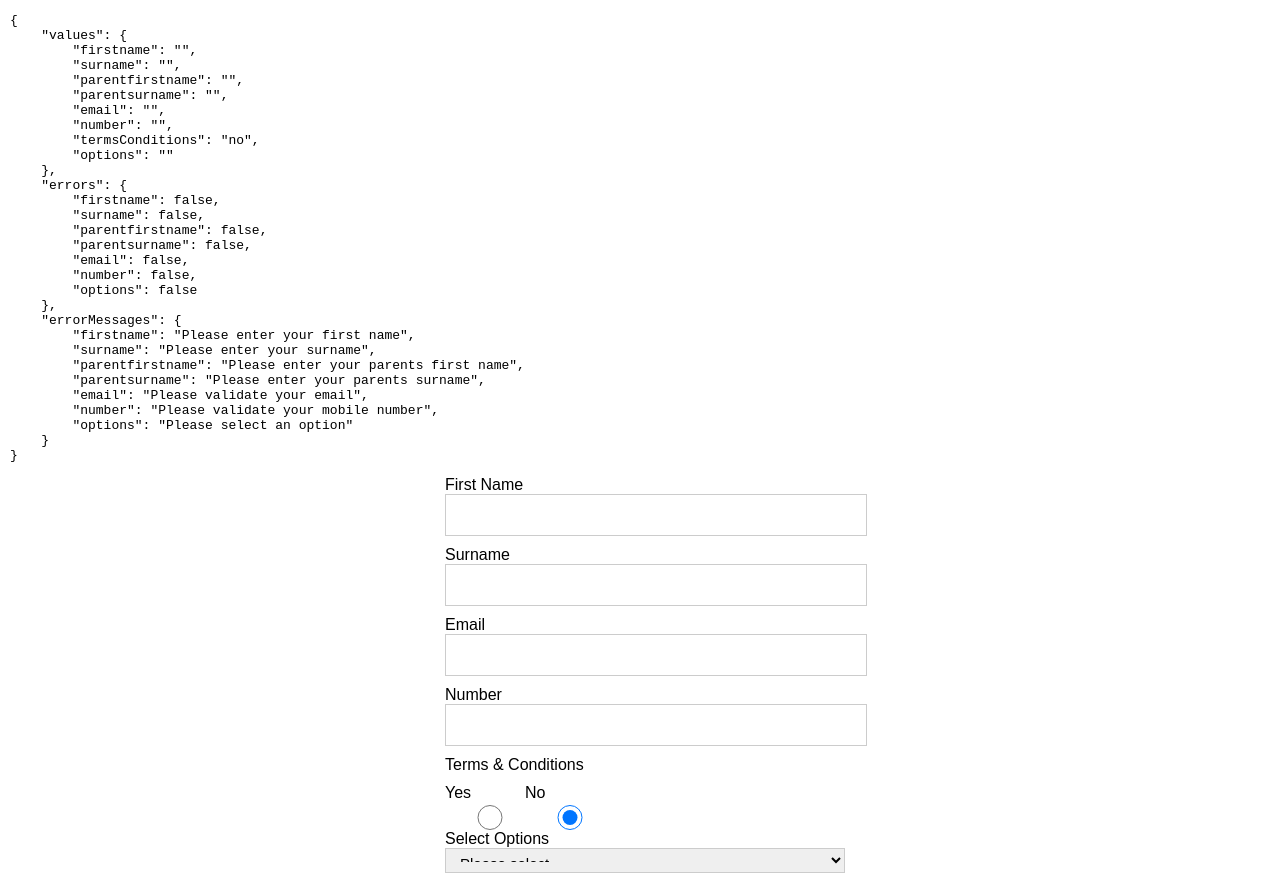
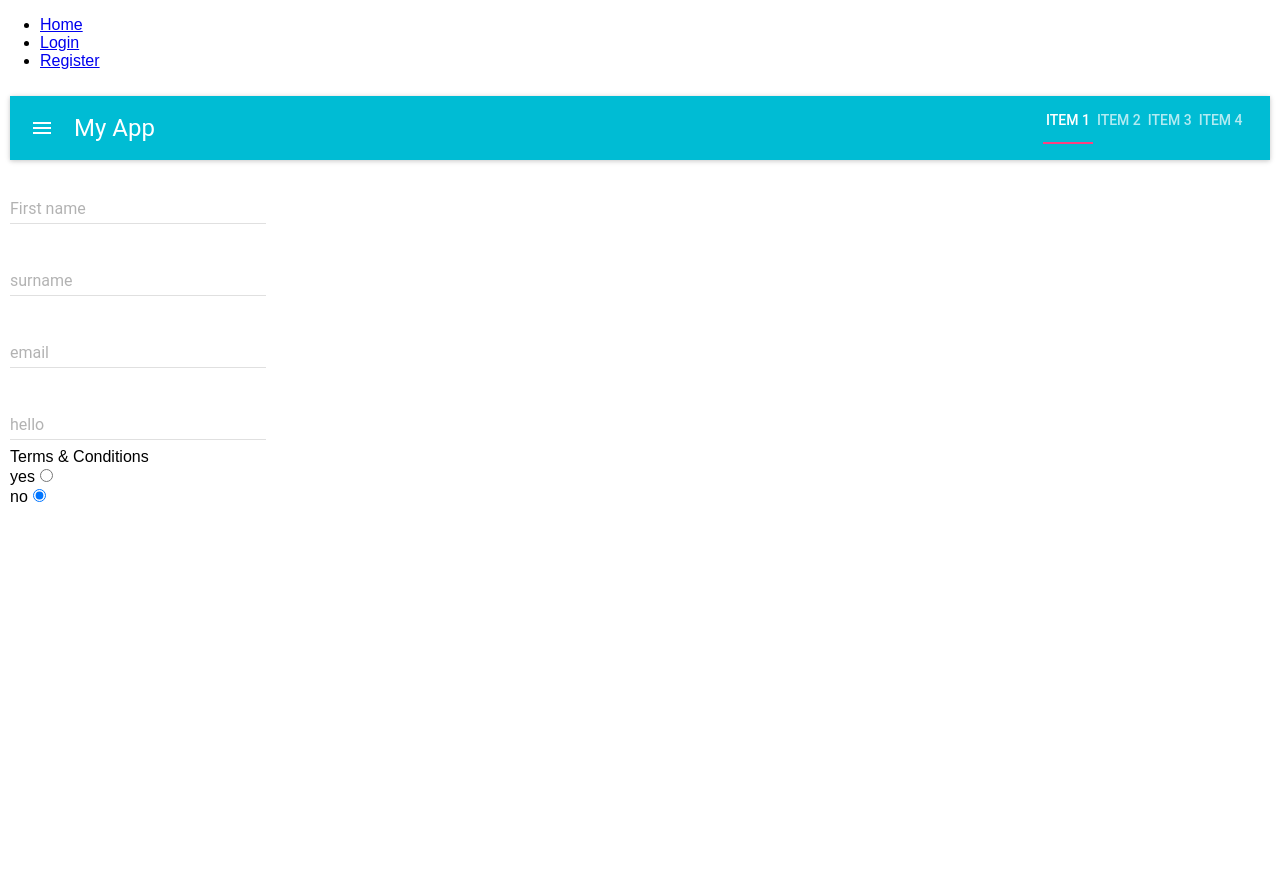
Before and after one commit to presencewebdesign/formvalidation, a React (Create React App) app: page /register in a window 1280 px wide. After the commit the page ends 800 px from the top, so only its background shows below. Built offline with nearby package versions, Linux system fonts and the light colour scheme; the HTML template or start-up script is replaced by a standard one.

Commit message:
latest code

```diff
--- a/package.json
+++ b/package.json
@@ -4,10 +4,11 @@
   "private": true,
   "dependencies": {
     "axios": "^0.16.2",
+    "material-ui": "^0.19.0",
     "prop-types": "^15.5.10",
     "react": "^15.6.1",
     "react-dom": "^15.6.1",
-    "react-router": "^4.2.0",
+    "react-router-dom": "^4.2.2",
     "react-scripts": "1.0.11",
     "react-tap-event-plugin": "^2.0.1",
     "validator": "^8.1.0"
--- a/src/App.css
+++ b/src/App.css
@@ -1,49 +1,4 @@
-.App {
-    text-align: left;
-    padding-left: 10px;
+.content{
+    padding: 10px;
+    margin:0px auto;
 }
-.Form div{
-    display: block;
-    clear: both;
-    width: 400px;
-    margin: 0px auto;
-}
-input, select{
-    padding: 5px 10px 0 10px;
-    padding-bottom: 10px;
-    border: solid 1px #ccc;
-    display: block;
-    height:25px;
-    width: 100%;
-    font-size: 15px;
-}
-div > div.left{
-    float: left;
-    width: 20%;
-    clear: initial;
-}
-label{
-    text-transform: capitalize;
-    display: block;
-    margin-top: 10px;
-}
-.invalid{
-    border: solid red 1px;
-}
-.App-logo {
-    animation: App-logo-spin infinite 20s linear;
-    height: 80px;
-}
-.App-header {
-    background-color: #222;
-    height: 150px;
-    padding: 20px;
-    color: white;
-}
-.App-intro {
-    font-size: large;
-}
-@keyframes App-logo-spin {
-    from { transform: rotate(0deg); }
-    to { transform: rotate(360deg); }
-}
--- a/src/App.js
+++ b/src/App.js
@@ -1,11 +1,26 @@
 import React from 'react';
+import MuiThemeProvider from 'material-ui/styles/MuiThemeProvider';
+import { BrowserRouter as Router, Route, Link } from 'react-router-dom';
 import './App.css';
-import Form from './Form';
+import Home from './Home';
+import Login from './Login';
+import Register from './Register';
 
 export default function App() {
     return (
-        <div className="App">
-            <Form />
-        </div>
+        <MuiThemeProvider>
+            <Router>
+                <div>
+                    <ul>
+                        <li><Link to="/">Home</Link></li>
+                        <li><Link to="/login">Login</Link></li>
+                        <li><Link to="/register">Register</Link></li>
+                    </ul>
+                    <Route exact path="/" component={Home} />
+                    <Route path="/login" component={Login} />
+                    <Route path="/register" component={Register} />
+                </div>
+            </Router>
+        </MuiThemeProvider>
     );
 }
--- /dev/null
+++ b/src/Home.js
@@ -0,0 +1,9 @@
+import React from 'react';
+
+const Home = props => (
+    <div>
+        <h1>Welcome to my app</h1>
+    </div>
+);
+
+export default Home;
--- /dev/null
+++ b/src/Login.js
@@ -0,0 +1,83 @@
+import React, { Component } from 'react';
+import validator from 'validator';
+
+import Input from './form/Input';
+
+export default class Form extends Component {
+    constructor(props) {
+        super(props);
+        this.state = {
+            values: {
+                username: '',
+                password: '',
+            },
+            errors: {
+                username: false,
+                password: false,
+            },
+            errorMessages: {
+                username: 'Please enter your username',
+                password: 'Please enter your password',
+            },
+        };
+        this.validate = this.validate.bind(this);
+        this.control = this.control.bind(this);
+    }
+    control(e) {
+        const value = e.target.value;
+        const name = e.target.name;
+
+        this.setState({
+            values: {
+                ...this.state.values, // this takes all thats inside of this.state.values and puts it here - below you add the new data.
+                [name]: value, // use [] to use a dynamic (variable) key
+            },
+        });
+    }
+    validate(e) {
+        // const value = e.target.value;
+        const name = e.target.name;
+        switch (name) {
+        case 'username':
+            this.setState({
+                errors: {
+                    ...this.state.errors, // this takes all thats inside of this.state.values and puts it here - below you add the new data.
+                    [name]: !validator.isAlpha(this.state.values.username), // use [] to use a dynamic (variable) key
+                },
+            });
+            break;
+        case 'password':
+            this.setState({
+                errors: {
+                    ...this.state.errors, // this takes all thats inside of this.state.values and puts it here - below you add the new data.
+                    [name]: !validator.isAlpha(this.state.values.password), // use [] to use a dynamic (variable) key
+                },
+            });
+            break;
+        default: break;
+        }
+    }
+    render() {
+        return (
+            <div className="Form">
+                {/* {<pre>
+                    {JSON.stringify(this.state, null, 4)}
+                </pre>} */}
+                <Input
+                    name="username"
+                    type="text"
+                    state={this.state}
+                    control={this.control}
+                    validate={this.validate}
+                />
+                <Input
+                    name="password"
+                    type="password"
+                    state={this.state}
+                    control={this.control}
+                    validate={this.validate}
+                />
+            </div>
+        );
+    }
+}
--- a/src/Form.js
+++ b/src/Register.js
@@ -1,9 +1,9 @@
 import React, { Component } from 'react';
 import validator from 'validator';
-
+import {AppBar, Tabs, Tab} from 'material-ui';
+// My components
 import Input from './form/Input';
 import Radio from './form/Radio';
-import Select from './form/Select';
 import Extrafields from './form/Extrafields';
 
 export default class Form extends Component {
@@ -118,10 +118,16 @@ export default class Form extends Component {
     }
     render() {
         return (
-            <div className="Form">
-                {<pre>
-                    {JSON.stringify(this.state, null, 4)}
-                </pre>}
+            <div className="content">
+                <AppBar title="My App">
+                    <Tabs>
+                        <Tab label="&nbsp;Item 1&nbsp;" />
+                        <Tab label="&nbsp;Item 2&nbsp;" />
+                        <Tab label="&nbsp;Item 3&nbsp;" />
+                        <Tab label="&nbsp;Item 4&nbsp;" />
+                    </Tabs>
+                </AppBar>
+                <div>
                     <Input
                         name="firstname"
                         type="text"
@@ -147,6 +153,7 @@ export default class Form extends Component {
                     <Input
                         name="number"
                         type="text"
+                        label="hello"
                         state={this.state}
                         control={this.control}
                         validate={this.validate}
@@ -167,14 +174,8 @@ export default class Form extends Component {
                         />
                         : null
                     }
-                <Select
-                    name="options"
-                    label="Select Options"
-                    options={['1', '2', '3', '4', '5', '6', '7', '8', '9', '10']}
-                    state={this.state}
-                    control={this.control}
-                    validate={this.validate}
-                />
+
+                </div>
             </div>
         );
     }
--- a/src/form/Input.js
+++ b/src/form/Input.js
@@ -1,22 +1,21 @@
 import React from 'react';
 import { string, shape, objectOf, bool, func } from 'prop-types';
+import TextField from 'material-ui/TextField';
 
 const Input = props => (
     <div>
-        <div>
-            <label htmlFor={props.name}>{props.label ? props.label : props.name}</label>
-        </div>
-        <input
+        <TextField
             name={props.name}
-            value={props.state.values[props.name]}
             onChange={props.control}
             onKeyUp={props.validate}
             type={props.type}
             className={props.state.errors[props.name] ? 'invalid' : ''}
+            floatingLabelText={props.label ? props.label : props.name}
         />
         {props.state.errors[props.name] ? <p style={{ color: 'red' }}>{props.state.errorMessages[props.name]}</p> : null}
     </div>
 );
+
 Input.propTypes = {
     name: string.isRequired,
     type: string.isRequired,
--- a/src/form/Select.js
+++ b/src/form/Select.js
@@ -1,18 +1,29 @@
 import React from 'react';
 import { string, shape, objectOf, func, arrayOf } from 'prop-types';
+import SelectField from 'material-ui/SelectField';
+import MenuItem from 'material-ui/MenuItem';
 
-const Select = props => (
-    <div>
-        <label htmlFor={props.name}>{props.label ? props.label : props.name}</label>
-        <select name={props.name} onChange={props.control} onBlur={props.validate} className={props.state.errors[props.name] ? 'invalid' : ''}>
-            <option>Please select</option>
-            {props.options.map(option => (
-                <option key={option} value={option}>{option}</option>
-            ))}
-        </select>
-        {props.state.errors[props.name] ? <p style={{ color: 'red' }}>{props.state.errorMessages[props.name]}</p> : null}
-    </div>
-);
+const Select = (props) => {
+    const items = props.options.map(option => (
+        <MenuItem key={option} primaryText={option} value={option} />
+    ));
+
+    return (
+        <div>
+            <SelectField
+                name={props.name}
+                onChange={props.control}
+                onBlur={props.validate}
+                className={props.state.errors[props.name] ? 'invalid' : ''}
+                label={props.label ? props.label : props.name}
+            >
+                <MenuItem primaryText="Please select" />
+                {items}
+            </SelectField>
+            {props.state.errors[props.name] ? <p style={{ color: 'red' }}>{props.state.errorMessages[props.name]}</p> : null}
+        </div>
+    );
+};
 
 Select.propTypes = {
     name: string.isRequired,
```
Also changed, not shown: src/Nav.js (deleted, +0 -18 lines). Lines whose indentation alone changed are shown as unchanged.
